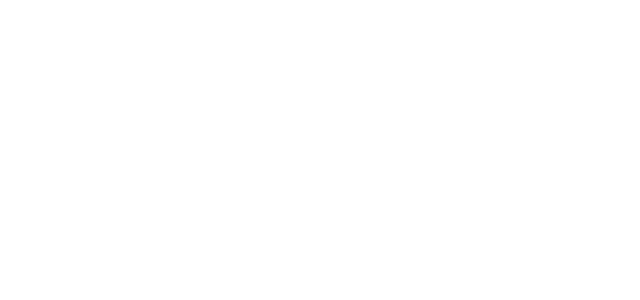
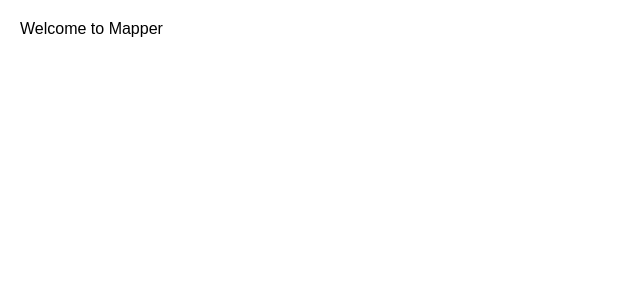
Before and after one commit to rossmclane/Mapper, a React (Create React App) app in the folder client/: page / in a window 1280 px wide. Shown: the top 300 px of the page, without its empty margins (0-640 px from the left). Built offline with nearby package versions, Linux system fonts and the light colour scheme.

Commit message:
Adding in a NoMatch Route and Homepage Route

```diff
--- a/client/package.json
+++ b/client/package.json
@@ -5,7 +5,9 @@
   "private": true,
   "proxy": "http://localhost:3001/",
   "dependencies": {
+    "bootstrap": "^4.4.1",
     "react": "^16.6.3",
+    "react-bootstrap": "^1.0.0-beta.16",
     "react-dom": "^16.6.3",
     "react-scripts": "^2.1.1"
   },
--- a/client/src/App.js
+++ b/client/src/App.js
@@ -2,13 +2,19 @@ import React from "react";
 import "./App.css";
 import UserMap from "./components/userMap/UserMap";
 import Dashboard from "./components/dashboard/Dashboard";
-import { BrowserRouter as Switch, Route } from "react-router-dom";
+import NoMatch from "./components/NoMatch/NoMatch";
+import Homepage from "./components/Homepage/Homepage";
+import { BrowserRouter as Router, Switch, Route } from "react-router-dom";
 
 export default function App() {
   return (
-    <Switch>
-      <Route exact path="/u/:username/" component={Dashboard} />
-      <Route exact path="/u/:username/map/:usermapID" component={UserMap} />
-    </Switch>
+    <Router>
+      <Switch>
+        <Route exact path="/" component={Homepage} />
+        <Route exact path="/u/:username/" component={Dashboard} />
+        <Route path="/u/:username/map/:usermapID" component={UserMap} />
+        <Route path="*" component={NoMatch} />
+      </Switch>
+    </Router>
   );
 }
--- /dev/null
+++ b/client/src/components/Homepage/Homepage.js
@@ -0,0 +1,7 @@
+import React from "react";
+
+const Homepage = () => {
+  return <div>Welcome to Mapper</div>;
+};
+
+export default Homepage;
--- /dev/null
+++ b/client/src/components/NoMatch/NoMatch.js
@@ -0,0 +1,7 @@
+import React from "react";
+
+const NoMatch = () => {
+  return <div>404 Error!</div>;
+};
+
+export default NoMatch;
--- a/client/src/components/dashboard/Dashboard.js
+++ b/client/src/components/dashboard/Dashboard.js
@@ -1,7 +1,7 @@
 import React, { Component } from "react";
 import "./style.css";
 import API from "../../utils/API";
-import { Link } from "react-router-dom";
+import { BrowserRouter as Router, Switch, Route, Link } from "react-router-dom";
 
 // The dashboard component should have an h1 with the current username
 // It should also have a number of links associated with that users maps
@@ -32,6 +32,7 @@ export default class Dashboard extends Component {
     return (
       <div>
         <h1>{this.state.username}</h1>
+
         {this.state.usermapIDs.map(usermapID => (
           <div>
             <Link to={`/u/${this.state.username}/map/${usermapID}`}>
```
Also changed, not shown: client/src/components/Homepage/style.css (added), client/src/components/NoMatch/style.css (added), 1 other file (tests, documents, lock files or other folders).
